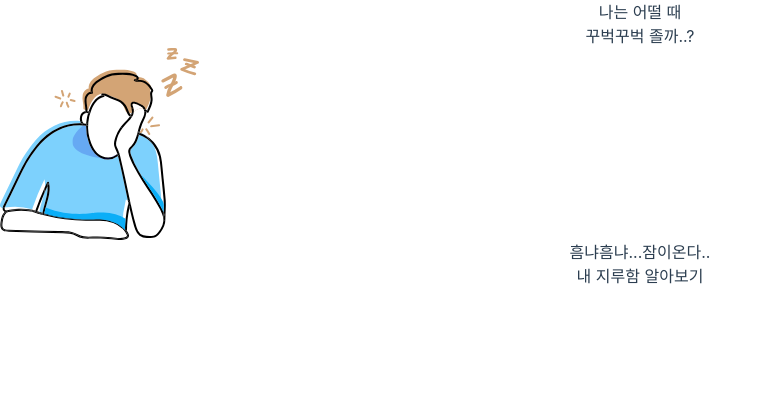
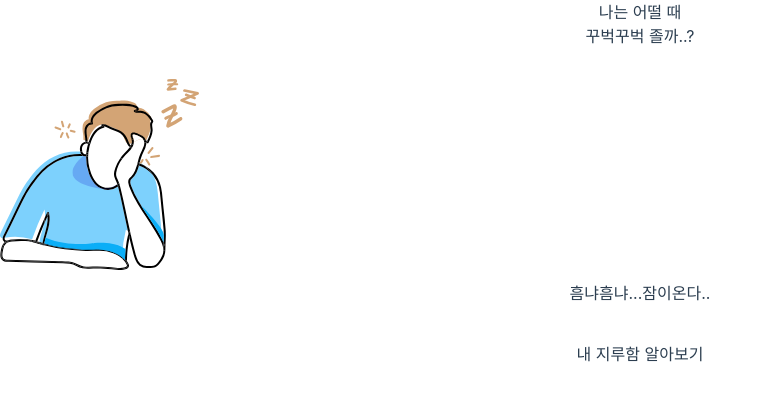
Before and after one commit to HiBixby/LazyMaker, a Vue app: page /loader#/main in a window 1280 px wide. Shown: the top 400 px of the page, without its empty margins (0-772 px from the left). Built offline with nearby package versions, Linux system fonts and the light colour scheme; a web font is replaced by a local one.

Commit message:
🚧 Apply UI 90%

```diff
--- a/src/components/Main.vue
+++ b/src/components/Main.vue
@@ -1,10 +1,14 @@
 <template>
   <div class="min-h-full flex flex-col justify-center items-center">
-    <div class="text-[1.688rem] leading-[1.19] tracking-[-0.68px] text-black font-bold">나는 어떨 때<br/>꾸벅꾸벅 졸까..?</div>
-    <img class="w-[38.8%]" src="../assets/logo.svg" />
-    <div class="font-thin text-xs">흠냐흠냐...잠이온다..</div>
+    <div
+      class="title text-[1.688rem] leading-[1.19] tracking-[-0.68px] text-black font-bold"
+    >
+      나는 어떨 때<br />꾸벅꾸벅 졸까..?
+    </div>
+    <img class="img w-[38.8%]" src="../assets/logo.svg" />
+    <div class="sub font-thin text-xs">흠냐흠냐...잠이온다..</div>
     <router-link
-      class="text-white text-[.813rem] font-bold rounded-md bg-custom-blue py-3 w-[44.6%]"
+      class="btn text-white text-[0.813rem] font-bold rounded-md bg-custom-blue py-4 w-[44.6%]"
       to="/questions"
       >내 지루함 알아보기</router-link
     >
@@ -20,7 +24,20 @@ export default {
 
 <!-- Add "scoped" attribute to limit CSS to this component only -->
 <style scoped>
-.btn-start{
-  color:white;
+.title {
+  margin: 0rem 0 1.934rem 0;
+}
+.img {
+  margin: 0 0 0.658rem 0;
+}
+.sub {
+  margin: 0 0 2.313rem 0;
+}
+.btn {
+  margin: 0;
+  font-stretch: normal;
+  font-style: normal;
+  line-height: 1.15;
+  letter-spacing: normal;
 }
 </style>
```
